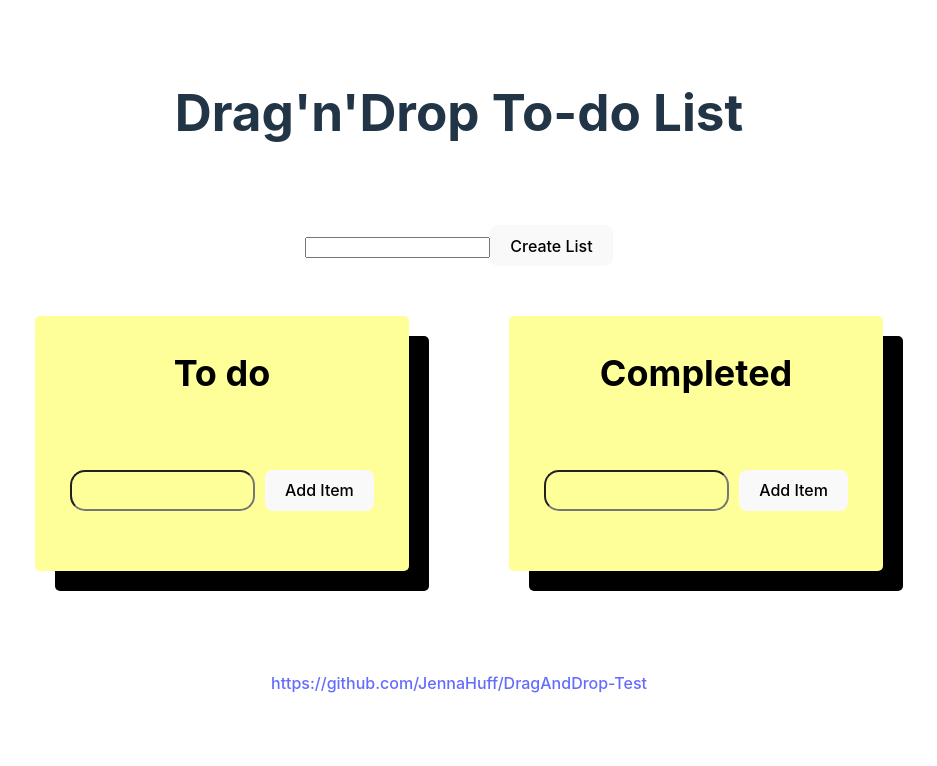
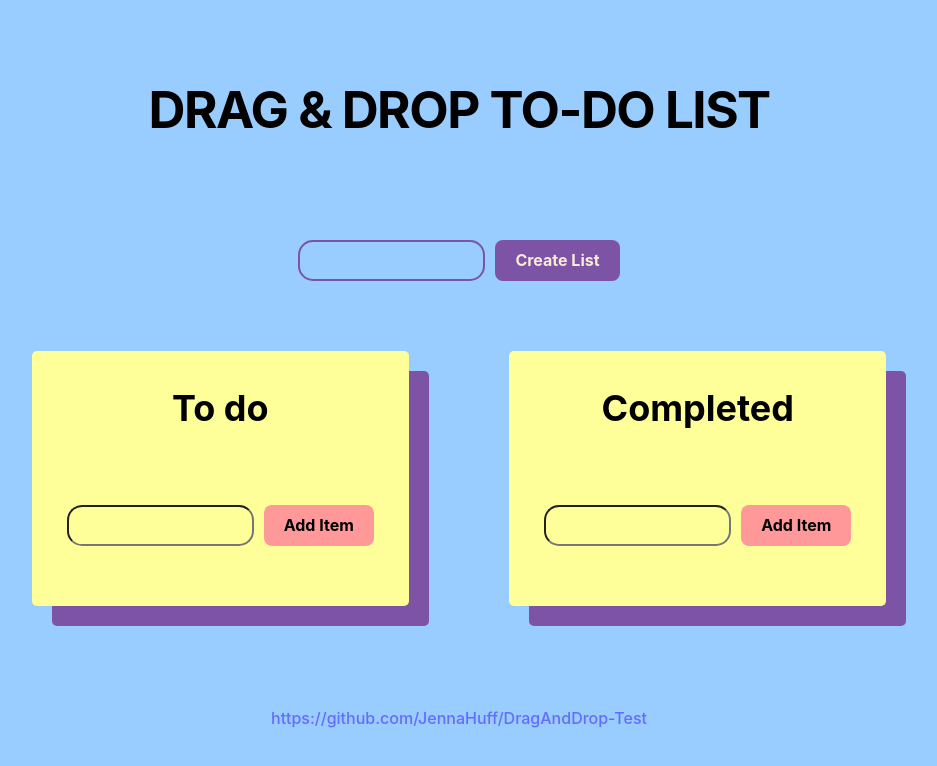
Before and after one commit to JennaHuff/reactdnd-todo, a React (Vite) app: page / in a window 1280 px wide. Shown: the top 766 px of the page, without its empty margins (181-1118 px from the left). Built offline with nearby package versions, Linux system fonts and the light colour scheme.

Commit message:
css, simplified dnd item tasks todo

```diff
--- a/src/App.css
+++ b/src/App.css
@@ -1,5 +1,34 @@
 @import url("https://fonts.googleapis.com/css2?family=Shadows+Into+Light&display=swap");
 @import url("https://fonts.googleapis.com/css2?family=Permanent+Marker&display=swap");
+
+#root {
+    --bg-color-light: #99ccff;
+    --bg-color-dark: #7c53a5;
+    --paper-color: #ffff99;
+    --buttons-color: #ff9999;
+
+    background-color: var(--bg-color-light);
+}
+
+h1 {
+    text-transform: uppercase;
+    color: black;
+    font-weight: bold;
+    /* font-size: 76px; */
+    font-size: 3.2em;
+    line-height: 1;
+    letter-spacing: -1.5px;
+}
+input {
+    background-color: transparent;
+    color: black;
+    font-weight: bold;
+}
+button {
+    background-color: var(--buttons-color);
+    color: black;
+    font-weight: bold;
+}
 
 .list hr {
     border: 1px solid black;
@@ -34,23 +63,32 @@
     height: fit-content;
     gap: 20px;
     align-items: center;
-    background-color: #ffff99;
-    box-shadow: 20px 20px black;
+    background-color: var(--paper-color);
+    box-shadow: 20px 20px var(--bg-color-dark);
     border-radius: 5px;
     /* border-radius: 15px; */
     padding-bottom: 40px;
 }
 
-.tasks {
+.add-element {
     padding: 20px;
     border-radius: 15px;
     display: flex;
     gap: 10px;
 }
-.tasks > input {
+.add-element > input {
     border-radius: 15px;
-    background-color: #ffff99;
-    color: black;
+}
+.add-task-input > input {
+    background-color: var(--paper-color);
+}
+
+.add-list-input > input {
+    border: 2px solid var(--bg-color-dark);
+}
+.add-list-input > button {
+    color: antiquewhite;
+    background-color: var(--bg-color-dark);
 }
 
 .app-grid {
--- a/src/App.tsx
+++ b/src/App.tsx
@@ -8,18 +8,15 @@ import { GithubLink } from "./Components/GithubLink";
 import { AddList } from "./Components/AddList";
 import { AddTask } from "./Components/AddTask";
 
-function Todo({ task, id }: { task: string; id: string }) {
+function Todo({ task }: { task: ITask }) {
     const [, drag] = useDrag(() => ({
         type: "task",
-        item: {
-            task,
-            id,
-        },
+        item: { task: task },
     }));
 
     return (
         <span ref={drag} className="todo">
-            {task}
+            {task.name}
         </span>
     );
 }
@@ -49,12 +46,12 @@ function List({
 }) {
     const [, drop] = useDrop({
         accept: "task",
-        drop: (item: { task: string; id: string }) => {
+        drop: (item: { task: ITask }) => {
             setTasks([
                 ...tasks.filter((element) =>
-                    element.id === item.id ? null : element
+                    element.id === item.task.id ? null : element
                 ),
-                { list: thisList, name: item.task, id: uuidv4() },
+                { list: thisList, name: item.task.name, id: uuidv4() },
             ]);
         },
     });
@@ -110,7 +107,7 @@ function App() {
     return (
         <DndProvider backend={HTML5Backend}>
             <div className="app-grid">
-                <h1>Drag'n'Drop To-do List</h1>
+                <h1>Drag & Drop To-do List</h1>
                 <AddList handleSubmit={handleSubmit} />
                 <div className="lists-grid">
                     {lists.map((list) => (
@@ -126,11 +123,7 @@ function App() {
                                 )
                                 .map((task) => (
                                     <>
-                                        <Todo
-                                            key={uuidv4()}
-                                            id={task.id}
-                                            task={task.name}
-                                        />
+                                        <Todo key={uuidv4()} task={task} />
                                         <hr />
                                     </>
                                 ))}
--- a/src/Components/AddList.tsx
+++ b/src/Components/AddList.tsx
@@ -8,7 +8,7 @@ export function AddList({
     const [newList, setNewList] = useState("");
 
     return (
-        <div>
+        <div className="add-list-input add-element">
             <input
                 type="text"
                 onChange={(e) => setNewList(e.target.value)}
--- a/src/Components/AddTask.tsx
+++ b/src/Components/AddTask.tsx
@@ -9,7 +9,7 @@ export function AddTask({
     const [newItem, setAddNewItem] = useState("");
 
     return (
-        <div className="tasks">
+        <div className="add-task-input add-element">
             <input
                 type="text"
                 onChange={(e) => setAddNewItem(e.target.value)}
--- a/src/index.css
+++ b/src/index.css
@@ -1,11 +1,11 @@
 :root {
     font-family: Inter, system-ui, Avenir, Helvetica, Arial, sans-serif;
     line-height: 1.5;
-    font-weight: 400;
+    /* font-weight: 400; */
 
     color-scheme: light dark;
-    color: rgba(255, 255, 255, 0.87);
-    background-color: #242424;
+    /* color: rgba(255, 255, 255, 0.87); */
+    /* background-color: #242424; */
 
     font-synthesis: none;
     text-rendering: optimizeLegibility;
@@ -30,19 +30,12 @@ body {
     min-height: 100vh;
 }
 
-h1 {
-    font-size: 3.2em;
-    line-height: 1.1;
-}
-
 button {
     border-radius: 8px;
     border: 1px solid transparent;
     padding: 0.6em 1.2em;
     font-size: 1em;
-    font-weight: 500;
     font-family: inherit;
-    background-color: #1a1a1a;
     cursor: pointer;
     transition: border-color 0.25s;
 }
@@ -53,16 +46,3 @@ button:focus,
 button:focus-visible {
     outline: 4px auto -webkit-focus-ring-color;
 }
-
-@media (prefers-color-scheme: light) {
-    :root {
-        color: #213547;
-        background-color: #ffffff;
-    }
-    a:hover {
-        color: #747bff;
-    }
-    button {
-        background-color: #f9f9f9;
-    }
-}
```
